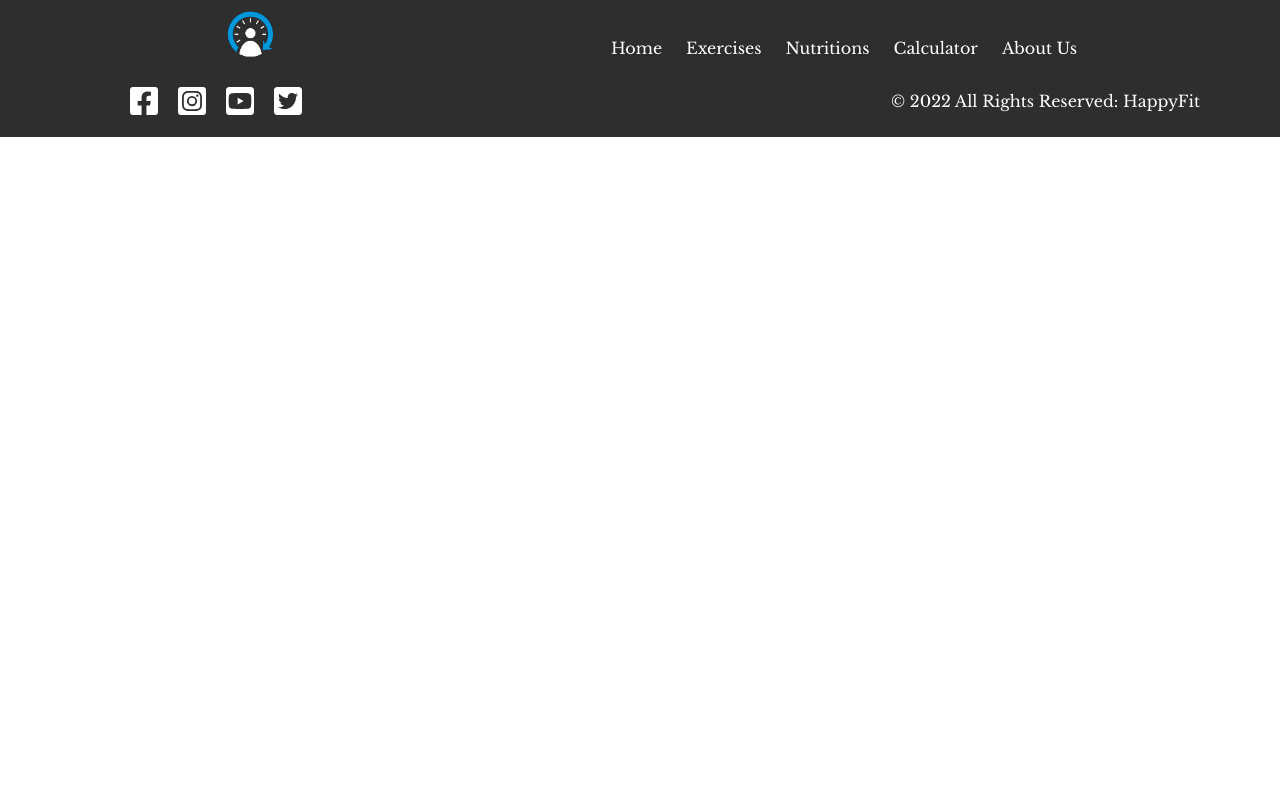
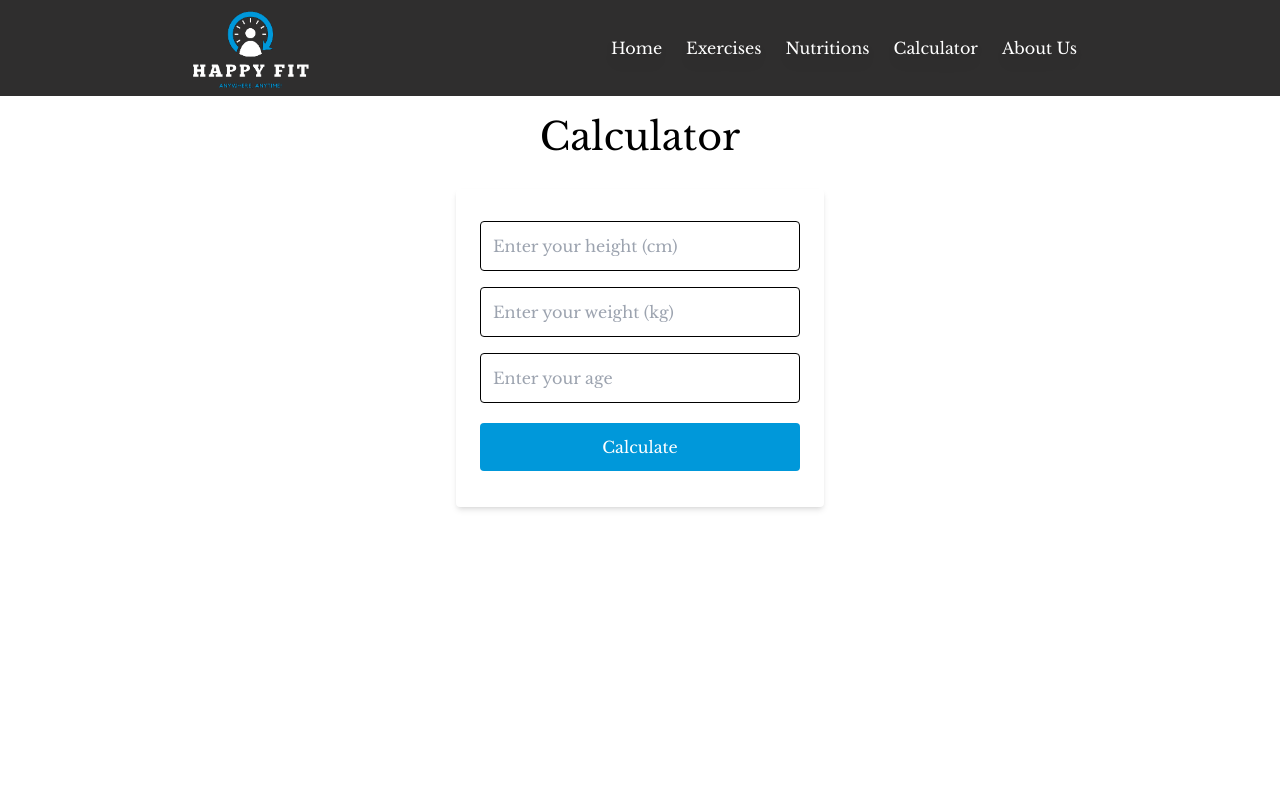
Before and after one commit to jeremy-lee02/SEPM-Project-HappyFit-Website, a React (Create React App) app: page /Calculator in a window 1280 px wide. Shown: the top 800 px of the page. Built offline with nearby package versions, Linux system fonts and the light colour scheme.

Commit message:
create calculator

```diff
--- a/src/App.js
+++ b/src/App.js
@@ -2,7 +2,7 @@ import Nav from "./components/Nav/Nav";
 import { BrowserRouter as Router, Routes, Route } from 'react-router-dom'
 import Home from "./pages/Home";
 import Exercises from "./pages/Exercises/Exercises";
-import Calculators from "./pages/Calculators";
+import Calculators from "./pages/Calculator/Calculators";
 import AboutUs from "./pages/AboutUs/AboutUs";
 import Nutritions from "./pages/Nutritions";
 import Footer from "./components/Footer/Footer";
--- /dev/null
+++ b/src/components/Input.js
@@ -0,0 +1,48 @@
+import React, {useState} from 'react'
+
+
+function Input({type, name, placeholder, value}) {
+    const [isCheck, setIsCheck] = useState(false)
+    const [inValid, setInValid] = useState('')
+    const isValid = (value) =>{
+        if(name === 'height'){
+            if(value < 100) {
+                setIsCheck(true)
+                setInValid('* Height must larger than 100')
+            }else{
+                setIsCheck(false)
+            }
+        }
+        if (name === 'age'){
+            if(value.includes('.')|| value < 0){
+                setIsCheck(true)
+                setInValid('* Invalid age (Examples: 10, 29, 30)')
+            }else{setIsCheck(false)}
+        }
+        if(name === 'weight'){
+            if (value < 0) {
+                setIsCheck(true)
+                setInValid('* Weight must larger than 0')
+            } else {
+                setIsCheck(false)
+            }
+        }
+    }
+  return (
+    <>
+    <input
+    type={type}
+    className="block border border-grey-light w-full p-3 rounded mb-4"
+    name={name}
+    placeholder={placeholder}
+    value ={value}
+    onChange = {(e)=> {
+        isValid(e.target.value)
+    }}
+    />
+    {isCheck? <p className='text-sm text-red'>{inValid}</p> : null}
+    </>
+  )
+}
+
+export default Input
--- /dev/null
+++ b/src/pages/Calculator/Calculators.js
@@ -0,0 +1,23 @@
+import React from 'react'
+import Input from '../../components/Input'
+
+function Calculators() {
+  return (
+    <div className='h-screen'>
+      <h1 className="mt-24 justify-center pt-3">Calculator</h1>
+      <div className='container max-w-sm mx-auto flex-1 flex flex-col items-center justify-center px-2'>
+        <div className="bg-white px-6 py-8 rounded shadow-md text-black w-full mt-6">
+          <Input type={'number'} name= {'height'} placeholder= {'Enter your height (cm)'}/>
+          <Input type={'number'} name= {'weight'} placeholder= {'Enter your weight (kg)'}/>
+          <Input type={'number'} name= {'age'} placeholder= {'Enter your age'}/>
+          <button className="w-full text-center py-3 rounded bg-blue text-white hover:bg-blue-700 focus:outline-none my-1">
+            Calculate
+          </button>
+        </div>
+
+      </div>
+    </div>
+  )
+}
+
+export default Calculators
--- a/src/pages/Calculators.js
+++ /dev/null
@@ -1,9 +0,0 @@
-import React from 'react'
-
-function Calculators() {
-  return (
-    <div><h1>Calculators</h1></div>
-  )
-}
-
-export default Calculators
--- a/tailwind.config.js
+++ b/tailwind.config.js
@@ -17,6 +17,7 @@ module.exports = {
       'gray': '#8492a6',
       'gray-light': '#d3dce6',
       'white': '#FFFFFF',
+      'red': '#FF0000'
     },
     extend: {
       zIndex:{
```
